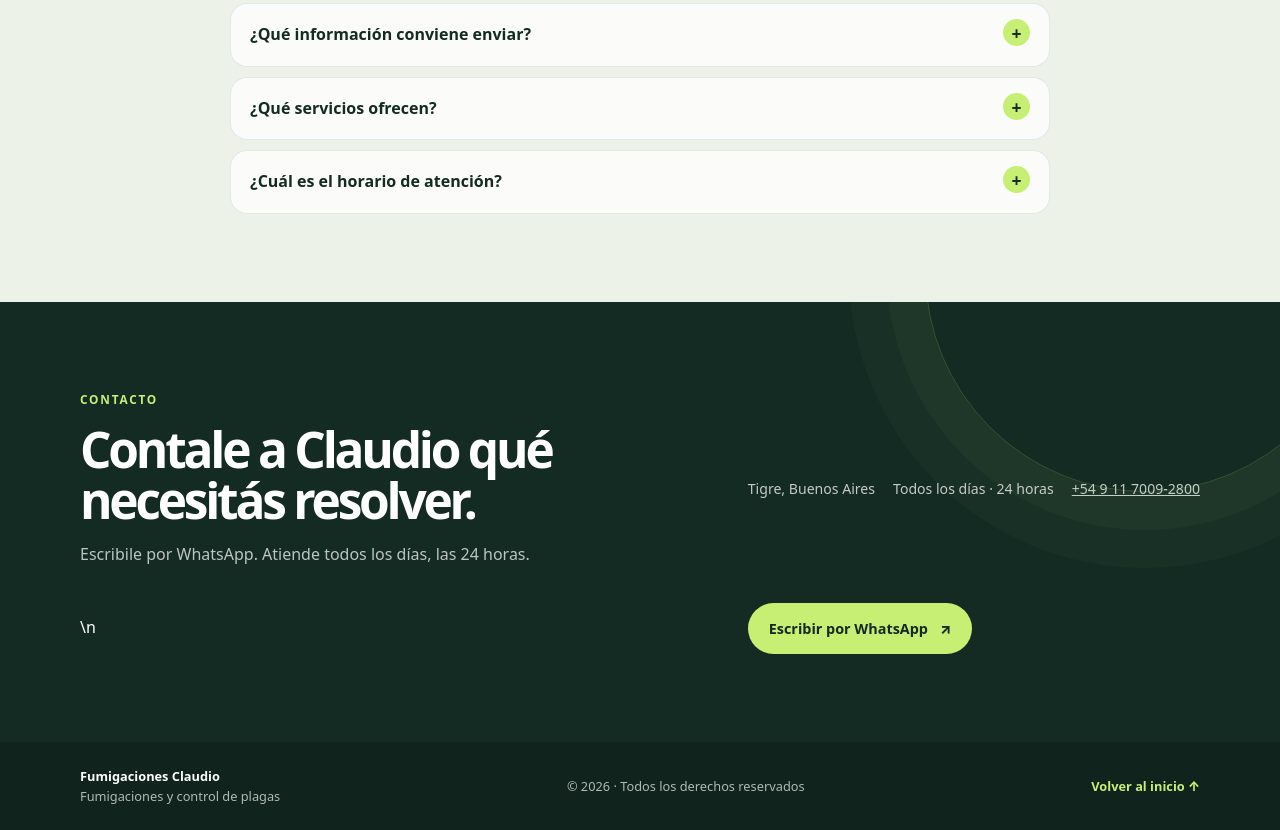
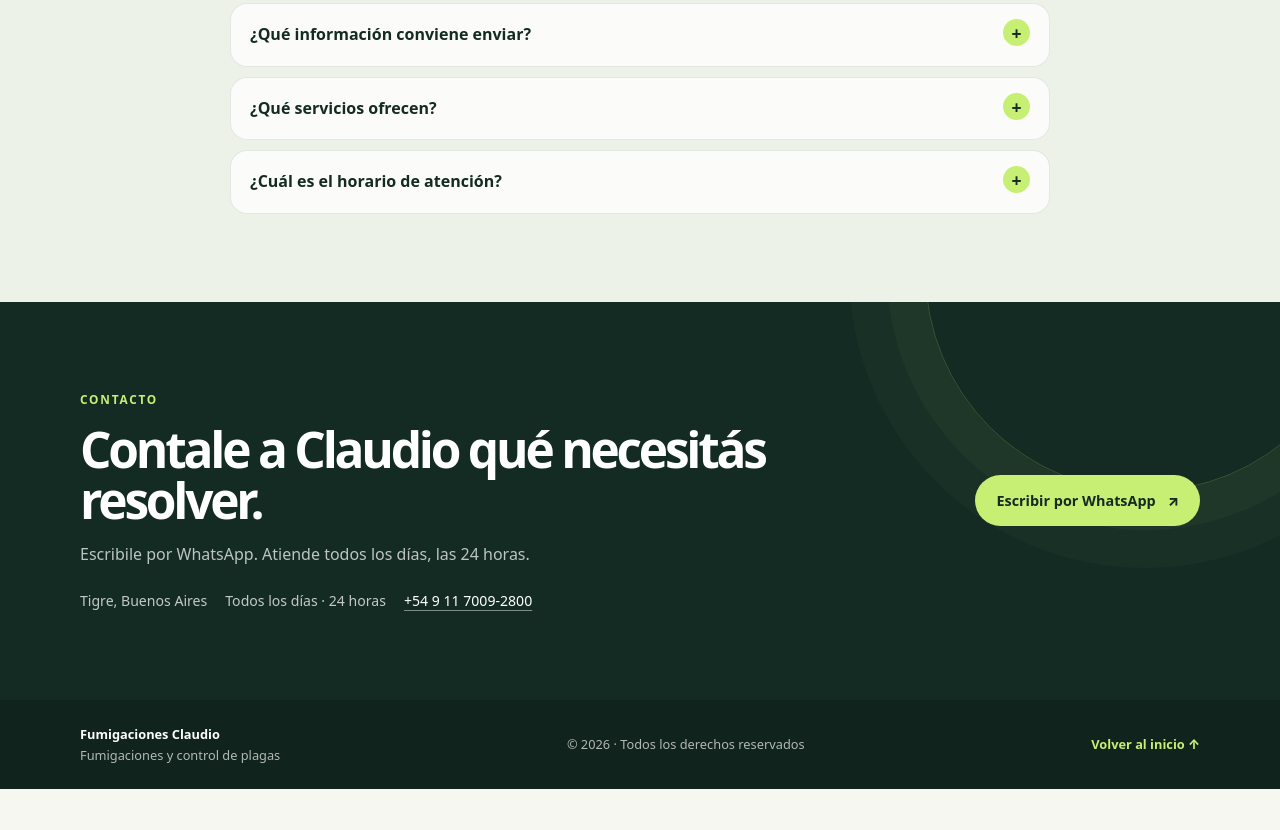
Before and after one commit to TuWebEnTresDias/fumigaciones-claudio, a plain HTML site: page index.html in a window 1280 px wide. Shown: the part 2926-3756 px from the top of the page. After the commit the page ends 3715 px from the top, so only its background shows below. Drawn offline with Linux system fonts and the light colour scheme.

Commit message:
fix: clean up authorized contact section markup

```diff
--- a/index.html
+++ b/index.html
@@ -131,7 +131,10 @@
     .contact-copy{max-width:700px}
     .contact-copy .kicker{color:var(--lime)}
     .contact-copy p:not(.kicker){max-width:600px;margin:15px 0 0;color:rgba(255,255,255,.72)}
-    .contact-meta{display:flex;flex-wrap:wrap;gap:9px 18px;margin-top:22px;color:rgba(255,255,255,.75);font-size:.88rem}\n    .contact-meta a{color:var(--white);text-decoration-color:rgba(255,255,255,.45);text-underline-offset:4px}\n    .contact-action{justify-self:end}\n    .contact-action .button{white-space:nowrap}
+    .contact-meta{display:flex;flex-wrap:wrap;gap:9px 18px;margin-top:22px;color:rgba(255,255,255,.75);font-size:.88rem}
+    .contact-meta a{color:var(--white);text-decoration-color:rgba(255,255,255,.45);text-underline-offset:4px}
+    .contact-action{justify-self:end}
+    .contact-action .button{white-space:nowrap}
     .footer{padding-block:24px;background:#10231d;color:rgba(255,255,255,.68);font-size:.8rem}
     .footer-inner{display:flex;align-items:center;justify-content:space-between;gap:16px}
     .footer-inner p{margin:0}
@@ -282,8 +285,8 @@
 
     <section class="section contact" id="contacto">
       <div class="container contact-grid">
-        <div class="contact-copy"><p class="kicker">Contacto</p><h2>Contale a Claudio qué necesitás resolver.</h2><p>Escribile por WhatsApp. Atiende todos los días, las 24 horas.</p></div>
-        <div class="contact-meta"><span>Tigre, Buenos Aires</span><span>Todos los días · 24 horas</span><a href="tel:+5491170092800">+54 9 11 7009-2800</a></div>\n        <div class="contact-action"><a class="button button--lime" href="https://wa.me/5491170092800?text=Hola%2C%20Claudio.%20Quiero%20hacer%20una%20consulta%20por%20fumigaci%C3%B3n%20en%20Tigre." target="_blank" rel="noopener noreferrer">Escribir por WhatsApp <span aria-hidden="true">↗</span></a></div>
+        <div class="contact-copy"><p class="kicker">Contacto</p><h2>Contale a Claudio qué necesitás resolver.</h2><p>Escribile por WhatsApp. Atiende todos los días, las 24 horas.</p><div class="contact-meta"><span>Tigre, Buenos Aires</span><span>Todos los días · 24 horas</span><a href="tel:+5491170092800">+54 9 11 7009-2800</a></div></div>
+        <div class="contact-action"><a class="button button--lime" href="https://wa.me/5491170092800?text=Hola%2C%20Claudio.%20Quiero%20hacer%20una%20consulta%20por%20fumigaci%C3%B3n%20en%20Tigre." target="_blank" rel="noopener noreferrer">Escribir por WhatsApp <span aria-hidden="true">↗</span></a></div>
       </div>
     </section>
   </main>
```
